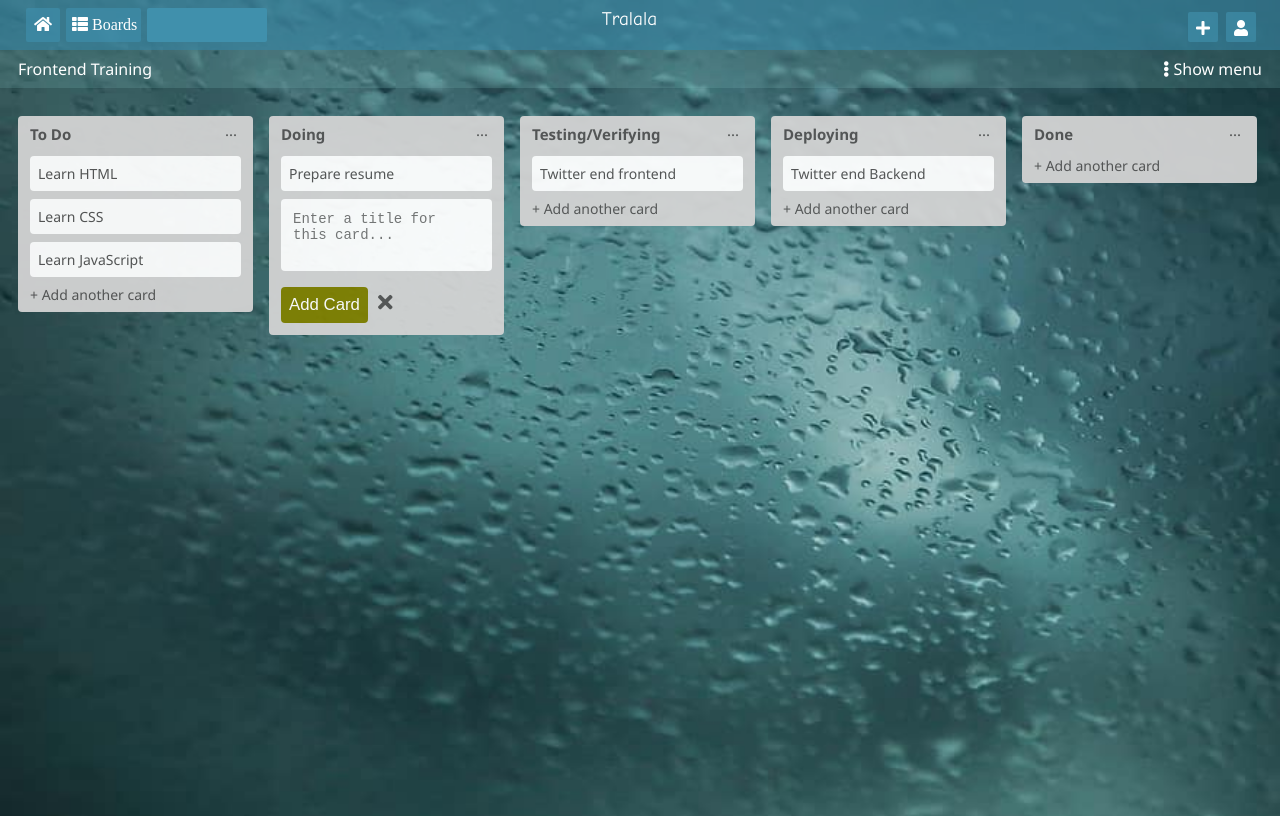
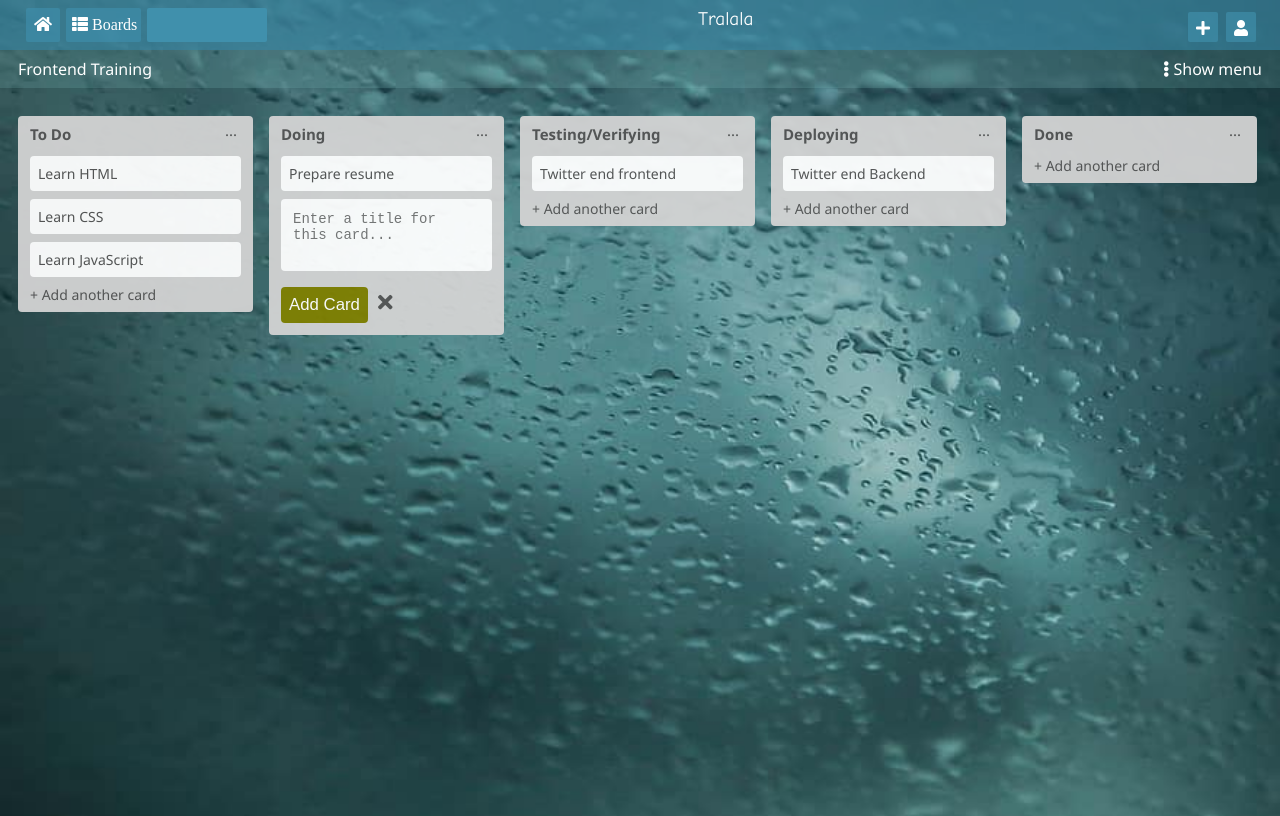
Before and after one commit to yasharyan/greatlrnyashgupta.github.io, a plain HTML site: page index.html in a window 1280 px wide. Drawn offline with Linux system fonts and the light colour scheme.

Commit message:
Update tralala.css

```diff
--- a/tralala.css
+++ b/tralala.css
@@ -77,8 +77,6 @@ input:focus{
     font-family: "Comic Sans", "Comic Sans MS", cursive;
     font-size: 1.2em;
     justify-content: space-around;
-    width: 280px;
-    margin-left: 32px;
 }
 
 .icon3{
```
